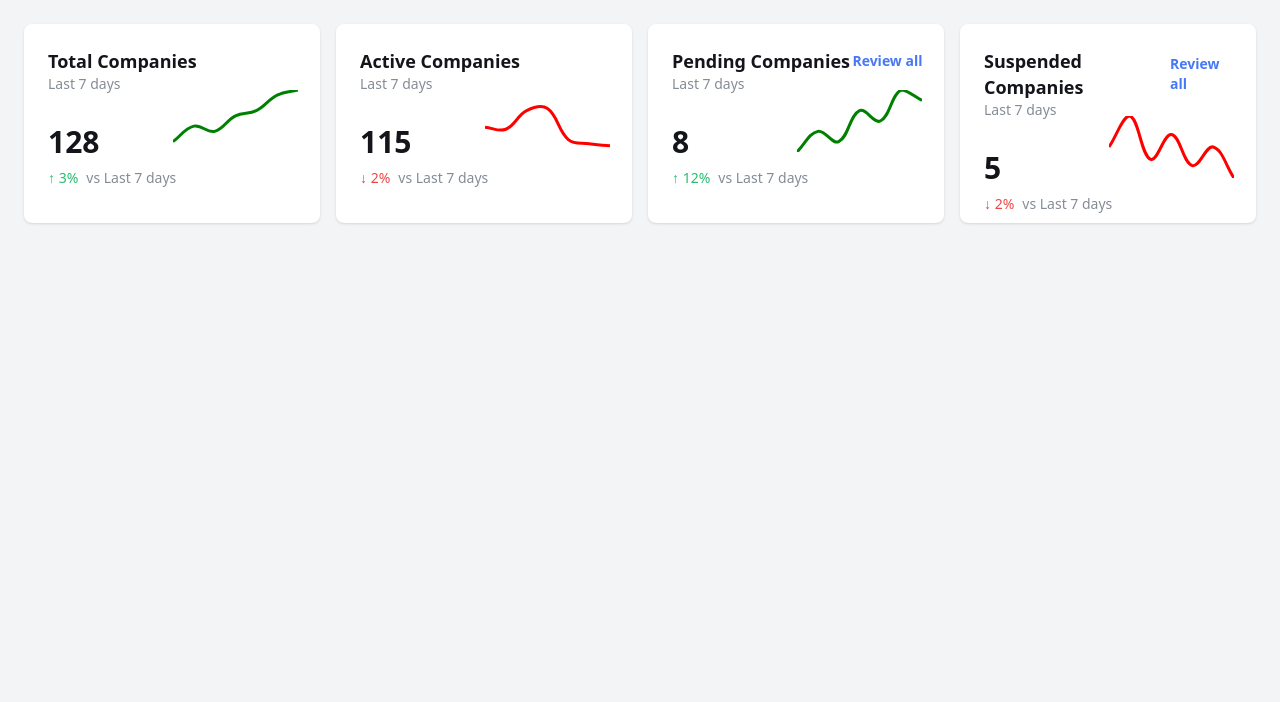
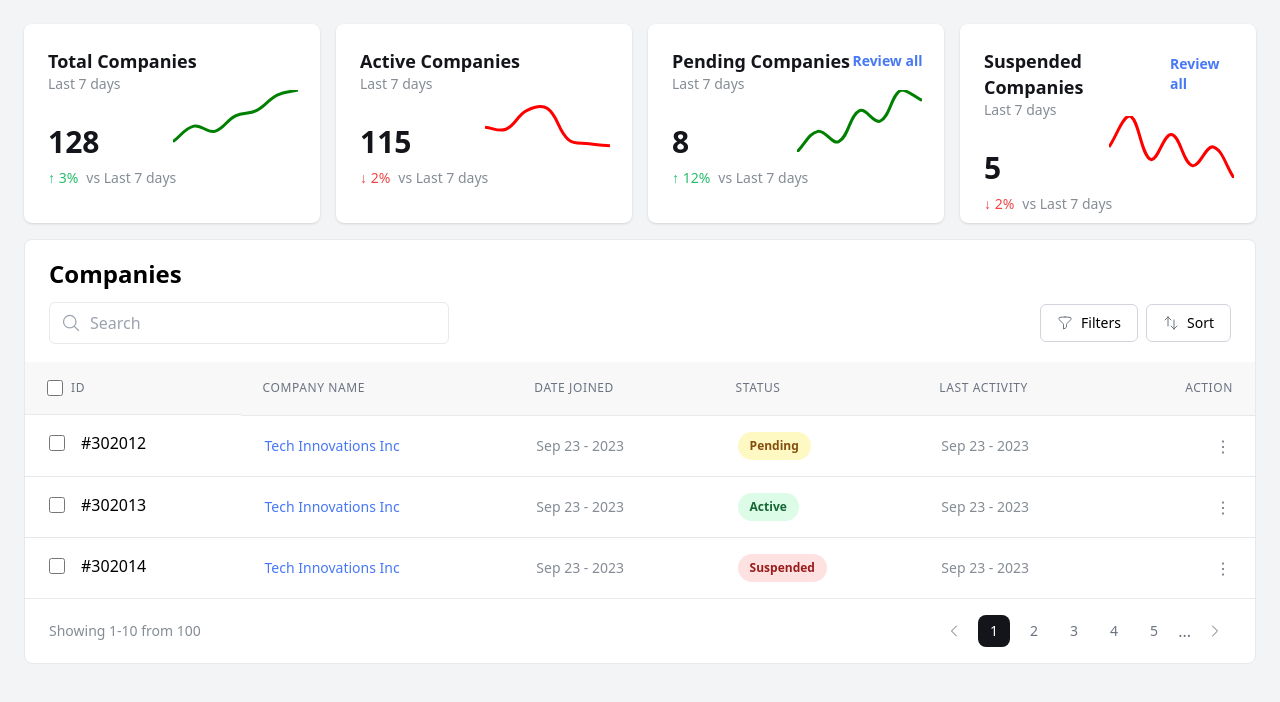
Before and after one commit to usman-bestdev/company-management-frontend, a Next.js app: page / in a window 1280 px wide. Shown: the top 702 px of the page. Built offline with nearby package versions, Linux system fonts and the light colour scheme.

Commit message:
added company table component and icons

```diff
--- a/package.json
+++ b/package.json
@@ -9,6 +9,7 @@
     "lint": "next lint"
   },
   "dependencies": {
+    "@heroicons/react": "^2.1.5",
     "chart.js": "^4.4.4",
     "next": "14.2.12",
     "react": "^18",
--- /dev/null
+++ b/src/components/Dashboard/CompaniesTable/index.tsx
@@ -0,0 +1,168 @@
+import { ChevronLeftIcon, ChevronRightIcon } from "@heroicons/react/24/outline";
+import { useRouter } from "next/navigation";
+import React, { useState } from "react";
+type Company = {
+  id: string;
+  name: string;
+  dateJoined: string;
+  status: "Pending" | "Active" | "Suspended";
+  lastActivity: string;
+};
+const companies: Company[] = [
+  {
+    id: "#302012",
+    name: "Tech Innovations Inc",
+    dateJoined: "Sep 23 - 2023",
+    status: "Pending",
+    lastActivity: "Sep 23 - 2023",
+  },
+  {
+    id: "#302013",
+    name: "Tech Innovations Inc",
+    dateJoined: "Sep 23 - 2023",
+    status: "Active",
+    lastActivity: "Sep 23 - 2023",
+  },
+  {
+    id: "#302014",
+    name: "Tech Innovations Inc",
+    dateJoined: "Sep 23 - 2023",
+    status: "Suspended",
+    lastActivity: "Sep 23 - 2023",
+  },
+  // Add more data as needed
+];
+const CompaniesTable: React.FC = () => {
+  const router = useRouter();
+
+  // State to manage selected page
+  const [selectedPage, setSelectedPage] = useState(1);
+
+  const handleCompanyClick = (companyId: string) => {
+    router.push(`/company/fee-service`);
+  };
+
+  const handlePageClick = (page: number) => {
+    setSelectedPage(page);
+  };
+
+  return (
+    <div className="w-full">
+      {/* Table */}
+      <div className="overflow-x-auto w-full">
+        <table className="min-w-full table-auto">
+          <thead className="bg-[#F8F8F9]">
+            <tr>
+              <th className="px-[22px] py-[18px] text-left text-xs font-medium text-gray-500 uppercase tracking-wider flex items-center gap-[8px] border-b-[1px] border-[#E9E9E9]">
+                <input type="checkbox" className="form-checkbox h-4 w-4" />
+                ID
+              </th>
+              <th className="px-[22px] py-[18px] text-left text-xs font-medium text-gray-500 uppercase tracking-wider border-b-[1px] border-[#E9E9E9]">
+                Company Name
+              </th>
+              <th className="px-[22px] py-[18px] text-left text-xs font-medium text-gray-500 uppercase tracking-wider border-b-[1px] border-[#E9E9E9]">
+                Date Joined
+              </th>
+              <th className="px-[22px] py-[18px] text-left text-xs font-medium text-gray-500 uppercase tracking-wider border-b-[1px] border-[#E9E9E9]">
+                Status
+              </th>
+              <th className="px-[22px] py-[18px] text-left text-xs font-medium text-gray-500 uppercase tracking-wider border-b-[1px] border-[#E9E9E9]">
+                Last Activity
+              </th>
+              <th className="px-[22px] py-[18px] text-right text-xs font-medium text-gray-500 uppercase tracking-wider border-b-[1px] border-[#E9E9E9]">
+                Action
+              </th>
+            </tr>
+          </thead>
+          <tbody className="bg-white divide-y divide-gray-200">
+            {companies.map((company, idx) => (
+              <tr key={idx}>
+                <td className="px-6 py-4 whitespace-nowrap flex items-center gap-4">
+                  <input type="checkbox" className="form-checkbox h-4 w-4" />
+                  {company.id}
+                </td>
+                <td
+                  className="px-6 py-4 whitespace-nowrap cursor-pointer text-[#4778F5] font-medium text-[14px] leading-[20px] "
+                  onClick={() => handleCompanyClick(company.id)}
+                >
+                  {company.name}
+                </td>
+                <td className="px-6 py-4 whitespace-nowrap text-[#858C95] font-medium text-[14px] leading-[20px] ">
+                  {company.dateJoined}
+                </td>
+
+                <td className="px-6 py-4 whitespace-nowrap">
+                  <span
+                    className={`px-3 py-1 inline-flex text-xs leading-5 font-semibold rounded-full ${
+                      company.status === "Active"
+                        ? "bg-green-100 text-green-800"
+                        : company.status === "Pending"
+                        ? "bg-yellow-100 text-yellow-800"
+                        : "bg-red-100 text-red-800"
+                    }`}
+                  >
+                    {company.status}
+                  </span>
+                </td>
+                <td className="px-6 py-4 whitespace-nowrap text-[#858C95] font-medium text-[14px] leading-[20px] ">
+                  {company.lastActivity}
+                </td>
+                <td className="px-6 py-4 whitespace-nowrap text-right">
+                  <span className="text-gray-500 cursor-pointer">⋮</span>
+                </td>
+              </tr>
+            ))}
+          </tbody>
+        </table>
+      </div>
+
+      {/* Pagination */}
+      <div className="border-b border-[#E9E9E9]"></div>
+      <div className="flex items-center justify-between px-6 py-4 ">
+        <span className="font-medium text-[14px] leading-[20px] tracking-[-0.5%] text-[#858C95]">
+          Showing 1-10 from 100
+        </span>
+
+        <div className="inline-flex items-center space-x-2">
+          {/* Previous Button */}
+          <button
+            className="w-8 h-8 flex items-center justify-center text-sm font-medium text-gray-500 bg-white rounded-lg hover:bg-gray-100"
+            onClick={() => handlePageClick(selectedPage - 1)}
+            disabled={selectedPage === 1}
+          >
+            <ChevronLeftIcon className="w-4 h-4" />
+          </button>
+
+          {/* Page Numbers */}
+          {[1, 2, 3, 4, 5].map((page) => (
+            <button
+              key={page}
+              className={`w-8 h-8 flex items-center justify-center text-sm font-medium rounded-lg ${
+                selectedPage === page
+                  ? "bg-[#14151A] text-white" // Active page style
+                  : "bg-transparent text-gray-500 hover:bg-gray-100" // Non-selected page style
+              }`}
+              onClick={() => handlePageClick(page)}
+            >
+              {page}
+            </button>
+          ))}
+
+          {/* Ellipsis */}
+          <span className="text-gray-500">...</span>
+
+          {/* Next Button */}
+          <button
+            className="w-8 h-8 flex items-center justify-center text-sm font-medium text-gray-500 bg-white rounded-lg hover:bg-gray-100"
+            onClick={() => handlePageClick(selectedPage + 1)}
+            disabled={selectedPage === 5} // Assuming 5 is the last page
+          >
+            <ChevronRightIcon className="w-4 h-4" />
+          </button>
+        </div>
+      </div>
+    </div>
+  );
+};
+
+export default CompaniesTable;
--- a/src/components/Dashboard/index.tsx
+++ b/src/components/Dashboard/index.tsx
@@ -1,5 +1,11 @@
 "use client";
+import {
+  ArrowsUpDownIcon,
+  FunnelIcon,
+  MagnifyingGlassIcon,
+} from "@heroicons/react/24/outline";
 import React from "react";
+import CompaniesTable from "./CompaniesTable";
 import StatsCard from "./StatsCard";
 
 const Dashboard: React.FC = () => {
@@ -53,6 +59,37 @@ const Dashboard: React.FC = () => {
           />
         ))}
       </div>
+      <div className="bg-white rounded-lg mt-4 border border-[#E9E9E9]">
+        <div className="px-6 py-[18px]">
+          <h1 className="text-2xl font-bold pb-3">Companies</h1>
+          <div className="flex flex-col sm:flex-row sm:items-center justify-between">
+            <div className="relative">
+              <span className="absolute inset-y-0 left-0 flex items-center pl-3">
+                <MagnifyingGlassIcon className="h-5 w-5 text-gray-400" />
+              </span>
+              <input
+                type="text"
+                placeholder="Search"
+                className="w-full md:w-[400px]
+                px-10 py-2 border border-[#E9E9E9] rounded-md focus:outline-none focus:ring-2 focus:ring-blue-500"
+              />
+            </div>
+
+            <div className="flex items-center mt-4 sm:mt-0 space-x-2">
+              <button className="px-4 py-2 border border-gray-300 rounded-md text-sm flex items-center space-x-1">
+                <FunnelIcon className="h-4 w-4 text-gray-500 mr-1" />
+                <span>Filters</span>
+              </button>
+              <button className="px-4 py-2 border border-gray-300 rounded-md text-sm flex items-center space-x-1">
+                <ArrowsUpDownIcon className="h-4 w-4 text-gray-500 mr-1" />
+                <span>Sort</span>
+              </button>
+            </div>
+          </div>
+        </div>
+
+        <CompaniesTable />
+      </div>
     </div>
   );
 };
```
Also changed, not shown: 1 other file (tests, documents, lock files or other folders).
